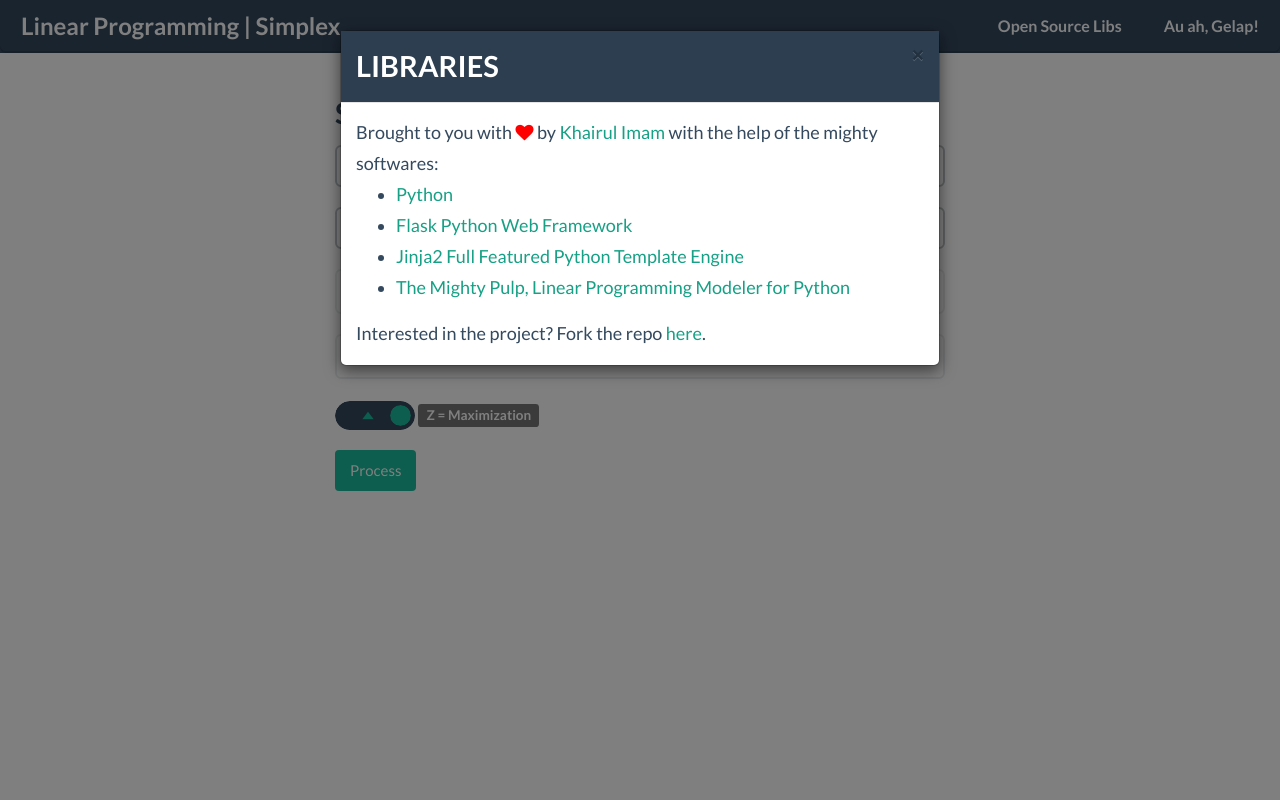
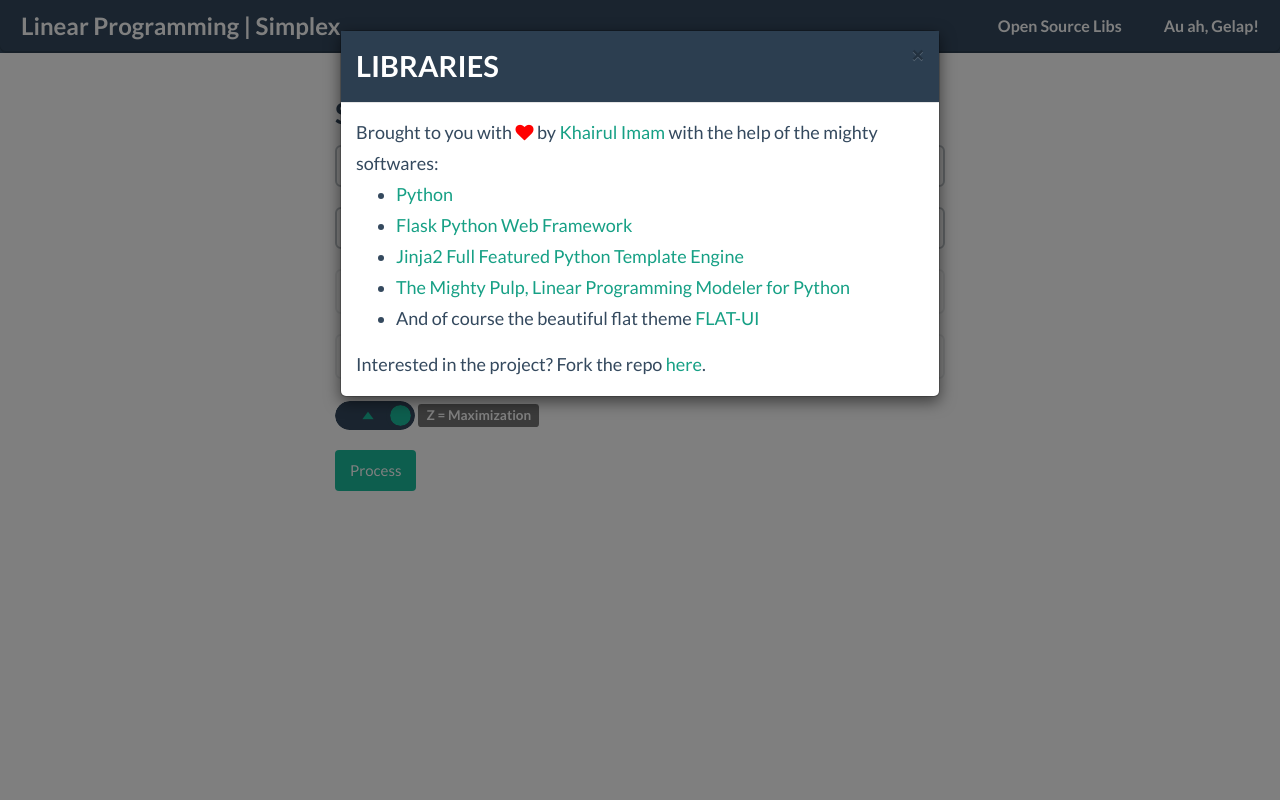
Before and after one commit to khrlimam/lp_pulp_interface, a Flask app: page / in a window 1280 px wide, after a click on "Open Source Libs". Run offline with Flask 2, Linux system fonts and the light colour scheme; some libraries are stand-ins or nearby versions.

Commit message:
edit credit

```diff
--- a/templates/parent.html
+++ b/templates/parent.html
@@ -47,6 +47,7 @@
                     <li><a target="_blank" href="http://jinja.pocoo.org/">Jinja2 Full Featured Python Template Engine</a></li>
                     <li><a target="_blank" href="https://pypi.python.org/pypi/PuLP">The Mighty Pulp, Linear Programming Modeler for
                         Python</a></li>
+                    <li>And of course the beautiful flat theme <a target="_blank" href="http://designmodo.github.io/Flat-UI/">FLAT-UI</a></li>
                 </ul>
                 Interested in the project? Fork the repo <a target="_blank"
                     href="https://github.com/khyrulimam/lp_pulp_interface">here</a>.
```
